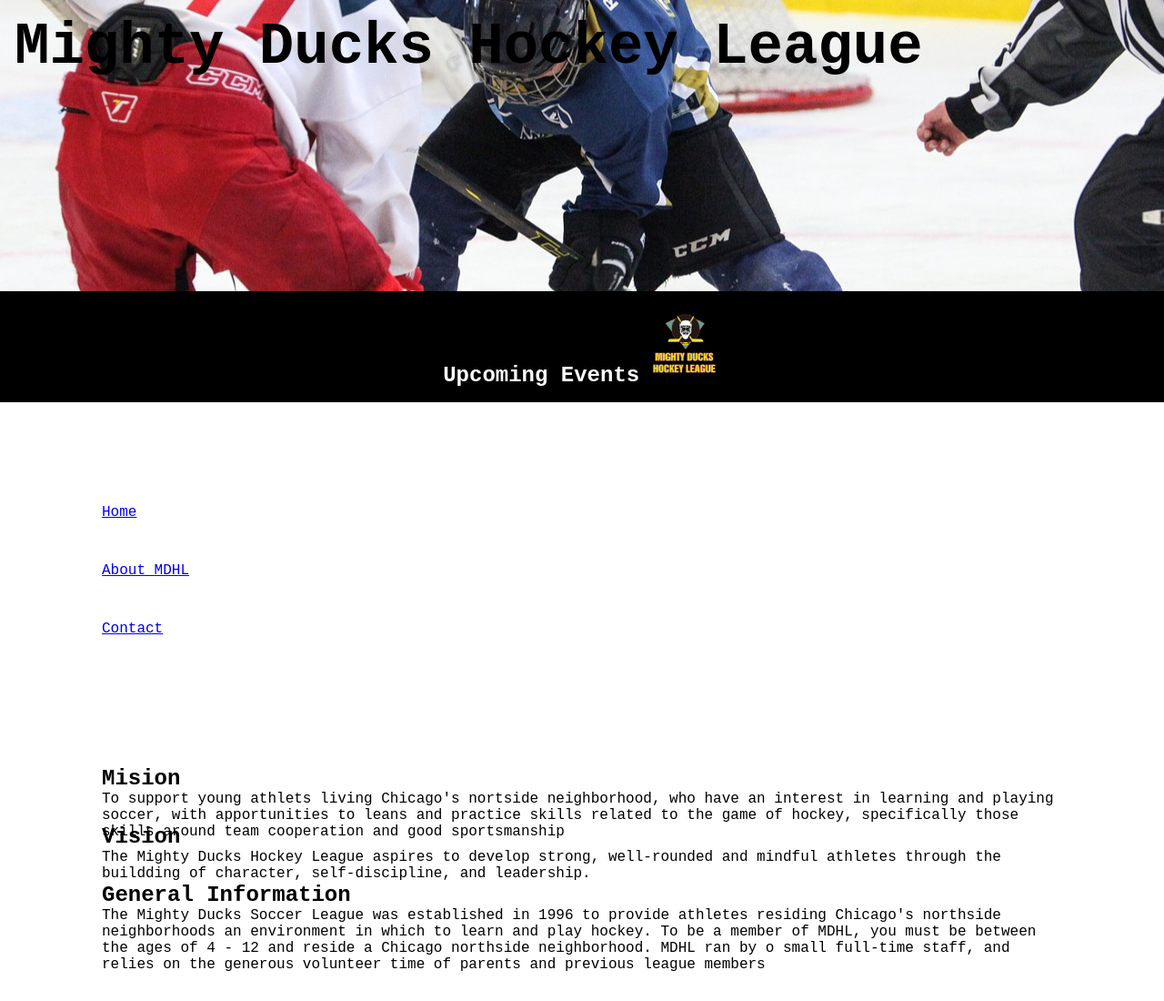
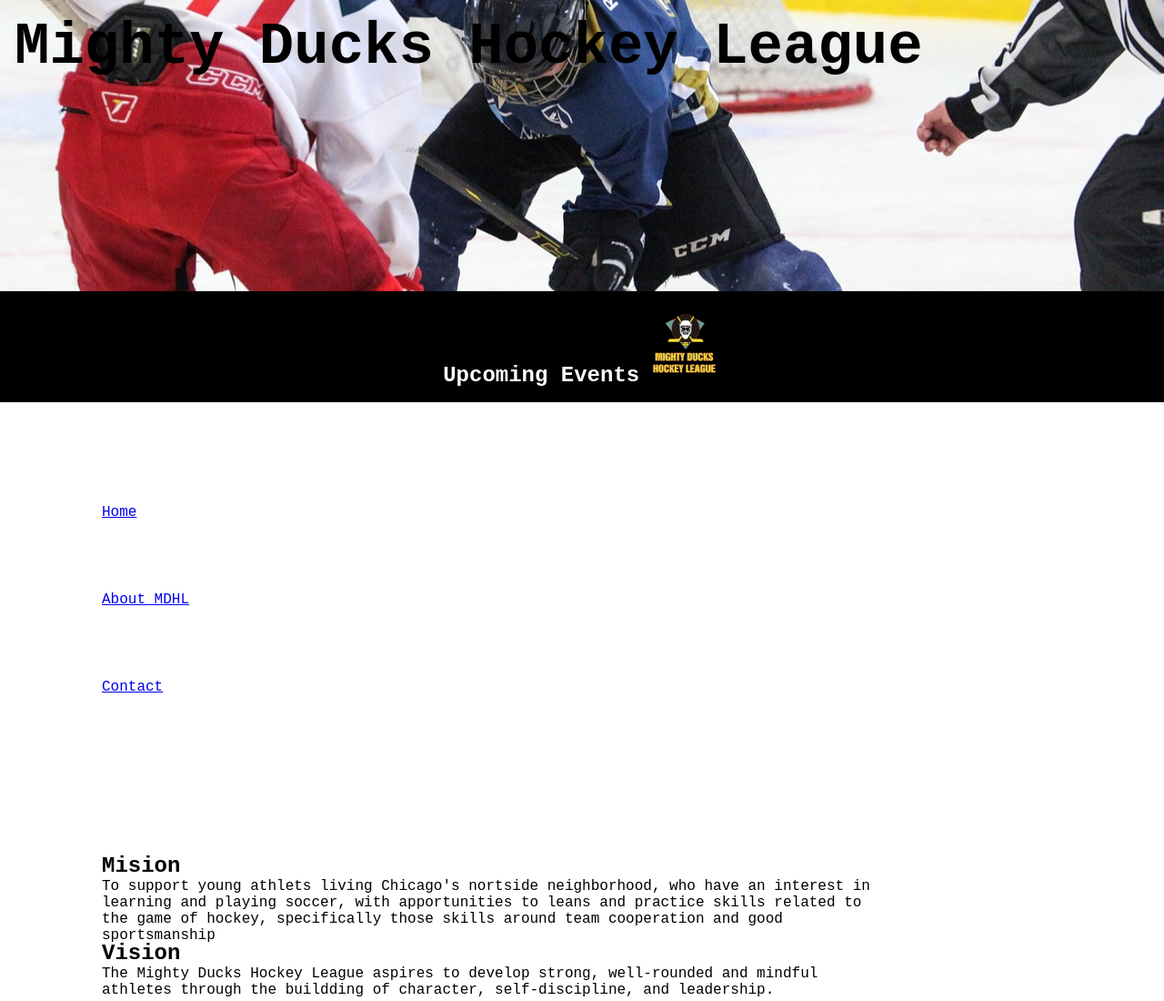
Before and after one commit to TomiiVaz/MindHub---FrontEnd, a plain HTML site: page Task-2/about.html in a window 1280 px wide. Shown: the top 1100 px of the page at 91% size. Drawn offline with Linux system fonts and the light colour scheme.

Commit message:
Segunda Task v1.2

```diff
--- a/Task-2/assets/style/style.css
+++ b/Task-2/assets/style/style.css
@@ -53,9 +53,10 @@ section article{
 }
 
 .segundo{
-    height: 6rem;
+    height: 9rem;
+    width: 75%;
 }
 
 article div{
-    height: 4rem;
+    height: 6rem;
 }
```
